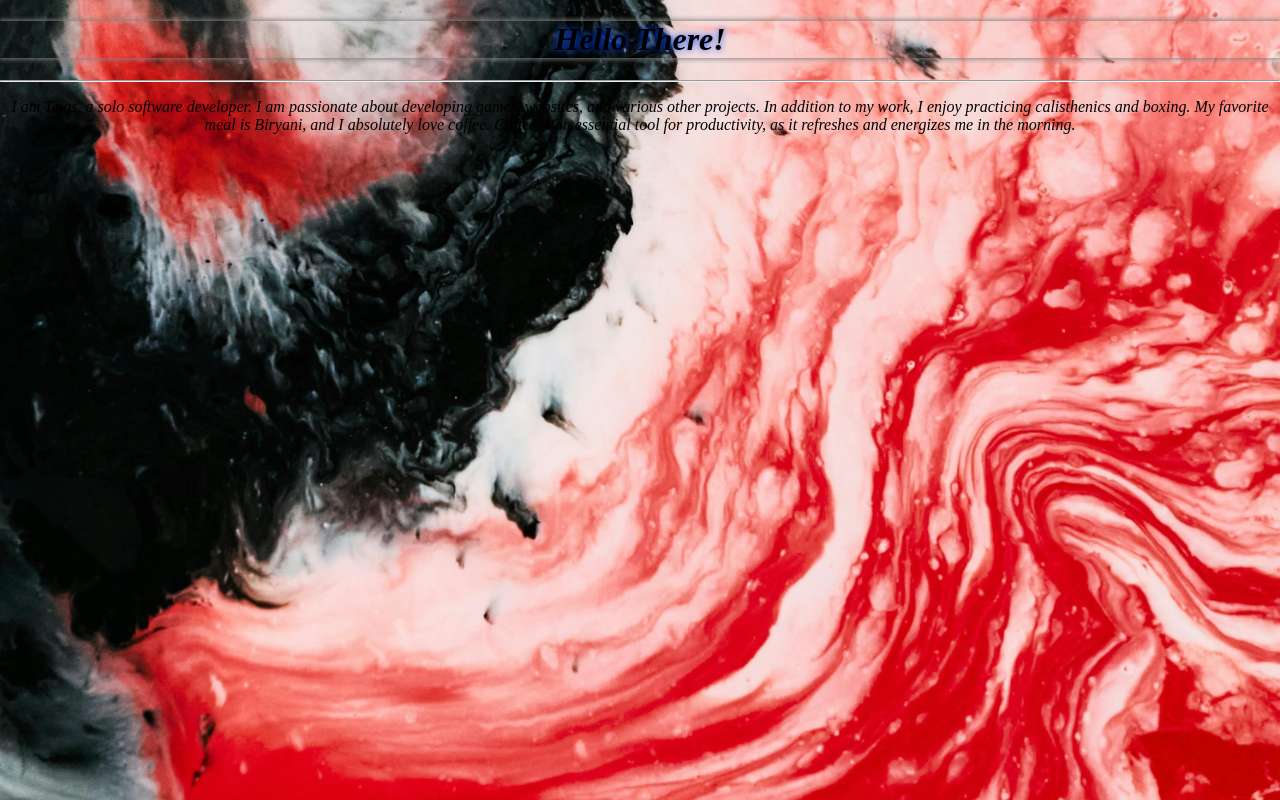
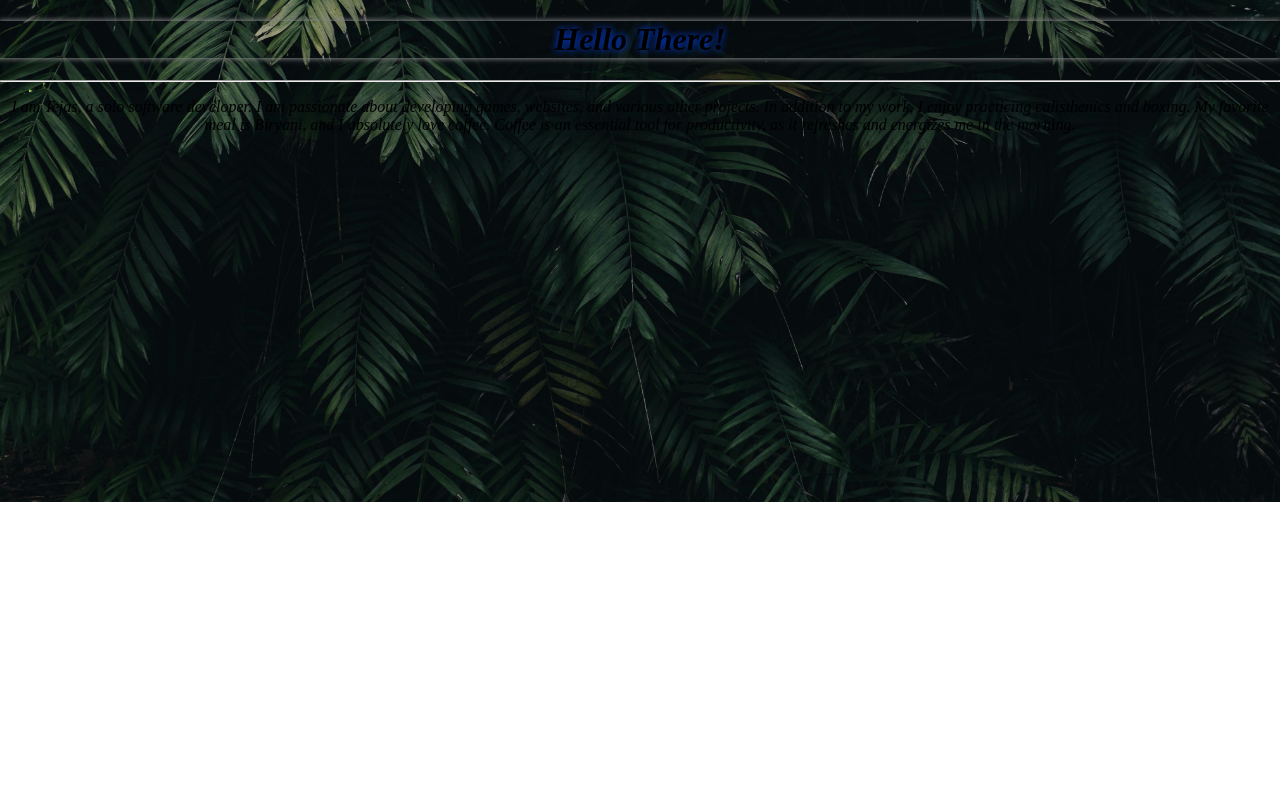
Before and after one commit to tejas-crypto/folders, a plain HTML site: page aboutme.html in a window 1280 px wide. Drawn offline with Linux system fonts and the light colour scheme.

Commit message:
aboutme.css

```diff
--- a/aboutme.css
+++ b/aboutme.css
@@ -1,7 +1,7 @@
 body {
     margin: 0;
     overflow: auto;
-    background-image: url(art.jpg);
+    background-image: url(leaves.jpg);
     background-position: center;
     background-repeat: no-repeat;
     background-attachment: relative;
```
